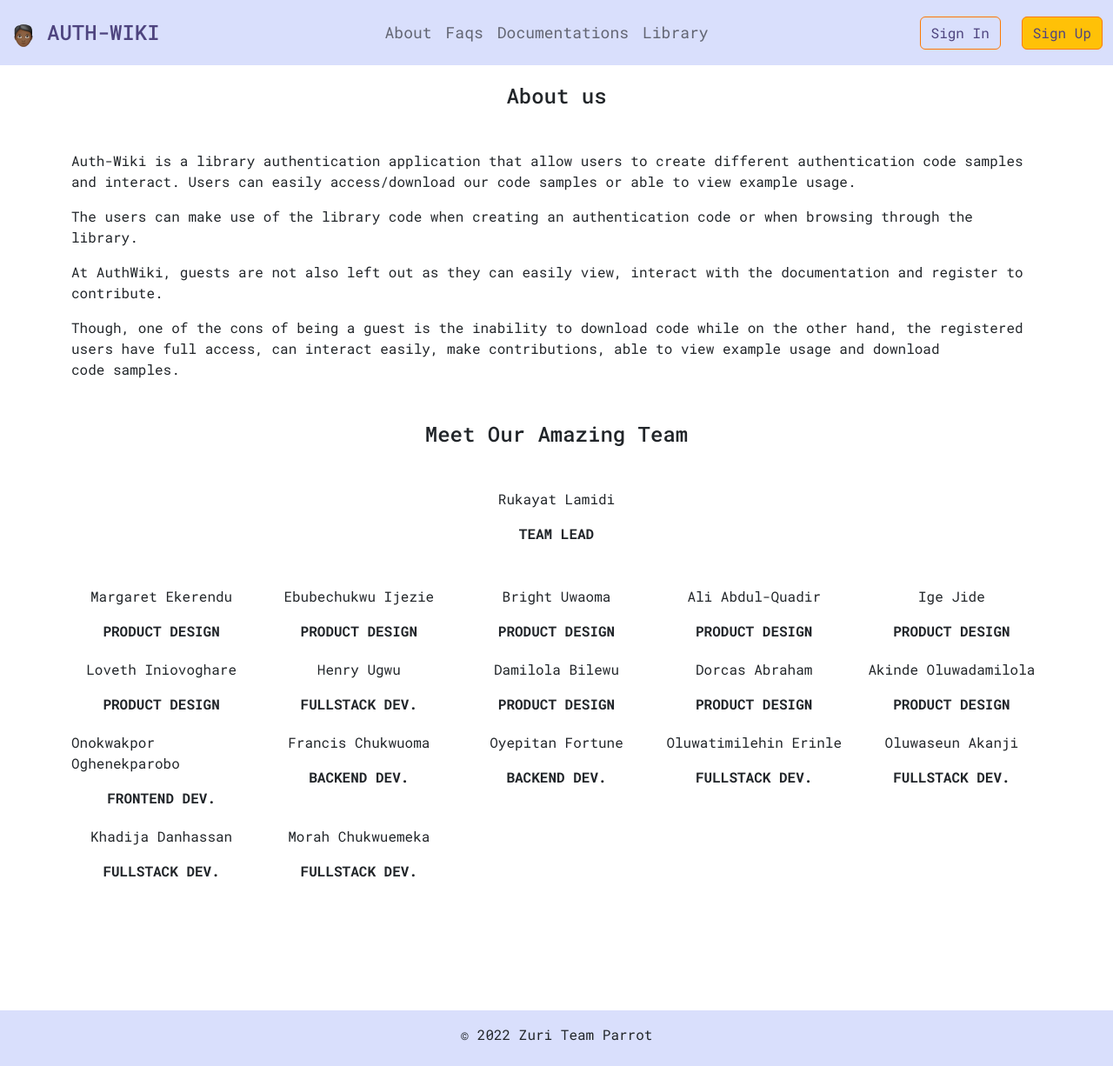
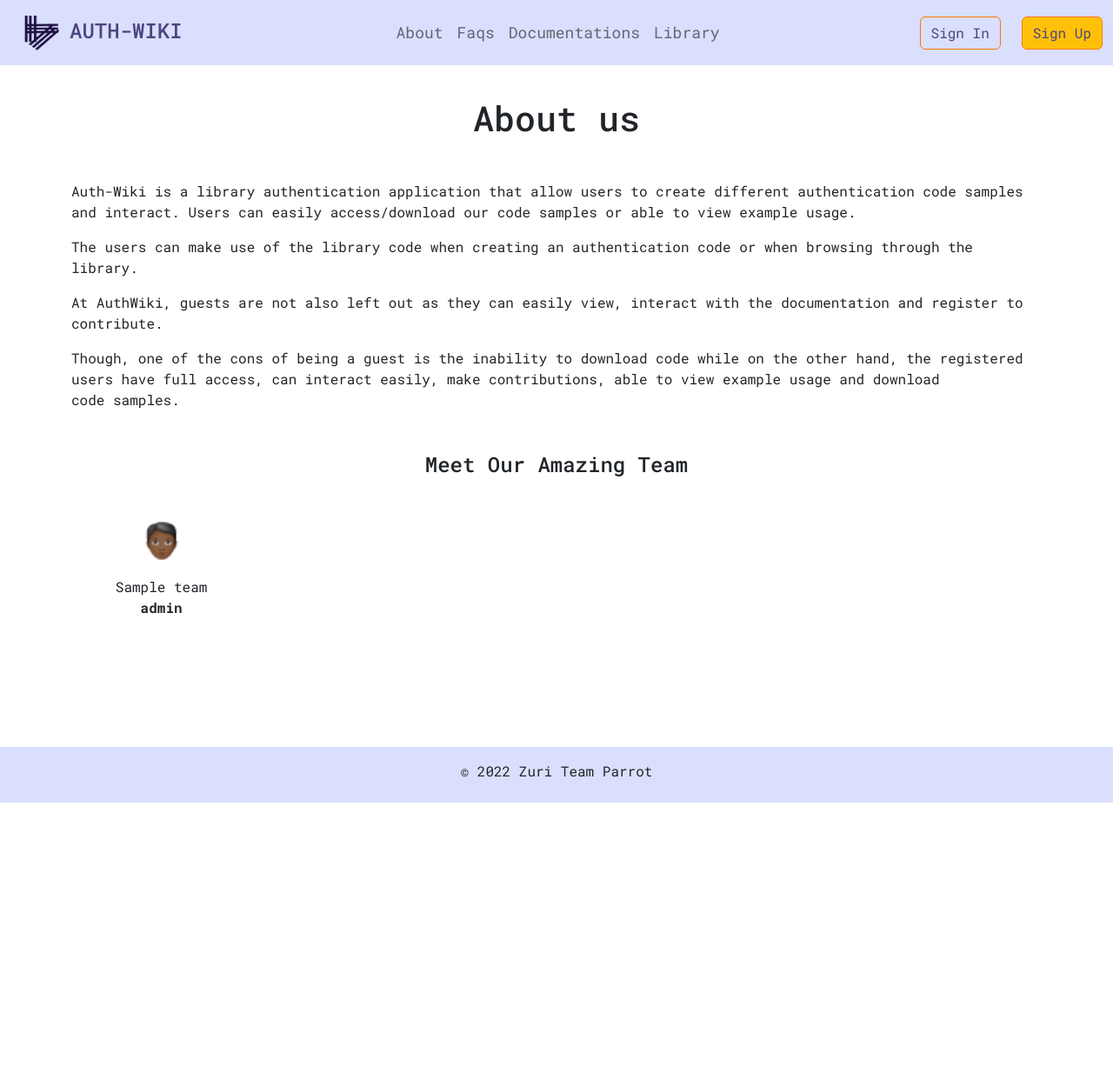
Before and after one commit to zuri-training/Auth_wiki-Team-Parrot, a Django app: page /about/ in a window 1280 px wide. Shown: the whole page at 87% size. After the commit the page ends 923 px from the top, so only its background shows below. Run offline with Django 4.2, Linux system fonts and the light colour scheme; tables that the repository leaves empty hold one stand-in row (values such as "Sample post"); some libraries are stand-ins or nearby versions.

Commit message:
Worked on design

```diff
--- a/library/admin.py
+++ b/library/admin.py
@@ -4,6 +4,7 @@ from .models import *
 # Register your models here.
 
 admin.site.register(Faq)
+admin.site.register(Team)
 admin.site.register(Post)
 admin.site.register(Comment)
 admin.site.register(Category)
--- a/library/models.py
+++ b/library/models.py
@@ -78,3 +78,20 @@ class Documentation(models.Model):
 
     def __str__(self):
         return self.title
+
+GENDER_CHOICES = (
+    ('male.png','MALE'),
+    ('female.jpg','FEMALE'),
+    # ('Choose not to say','CHOOSE NOT TO SAY'),
+    # ('Others','OTHERS'),
+    # ('Select Gender','SELECT GENDER')
+)
+
+
+class Team(models.Model):
+    name = models.CharField(max_length=100)
+    role = models.CharField(max_length=100)
+    image_choice = models.CharField(max_length=30, choices=GENDER_CHOICES, default='Select Gender')
+
+    def __str__(self):
+        return self.name
--- a/library/templates/main/about.html
+++ b/library/templates/main/about.html
@@ -1,12 +1,13 @@
 {% extends 'main/base.html' %}
 
 {% block page_title %} About {% endblock %}
+{% load static %}
 
 {% block content %}
 
 <main class="container">
-  <div class="py-5">
-    <h3 class="text-center mt-5">About us</h3>
+  <div class="pt-3">
+    <h1 class="text-center">About us</h1>
     <div class="my-5">
       <p>
         Auth-Wiki is a library authentication application that allow users to create different
@@ -29,80 +30,33 @@
     </div>
     <h3 class="text-center">Meet Our Amazing Team</h3>
     <div class="mt-5">
-      <div class="d-flex flex-column align-items-center mb-5">
-        <p>Rukayat Lamidi</p>
-        <b>TEAM LEAD</b>
+
+      <div class="team">
+      {% for data in about_data %}
+
+        <div class="d-flex flex-column align-items-center mb-5">
+
+          <div class="mb-3">
+
+            {% if data.image_choice == 'male.png' %}
+            <div> <img src=' {% static "img/"|add:"male.png" %} ' alt='not found' class='rounded-circle' width='50px' height='50px'> </div>
+
+            {% else %}
+            <div> <img src=' {% static "img/"|add:"female.jpg" %} ' alt='not found' class='rounded-circle' width='50px' height='50px'> </div>
+
+            {% endif %}
+          </div>
+
+
+          <span>{{data.name}}</span>
+          <b>{{data.role}}</b>
+        </div>
+
+        {% endfor %}
+
       </div>
-      <div class="team">
-        <div class="d-flex flex-column align-items-center">
-          <p>Margaret Ekerendu</p>
-          <b>PRODUCT DESIGN</b>
-        </div>
-        <div class="d-flex flex-column align-items-center">
-          <p>Ebubechukwu Ijezie</p>
-          <b>PRODUCT DESIGN</b>
-        </div>
-        <div class="d-flex flex-column align-items-center">
-          <p>Bright Uwaoma</p>
-          <b>PRODUCT DESIGN</b>
-        </div>
-        <div class="d-flex flex-column align-items-center">
-          <p>Ali Abdul-Quadir</p>
-          <b>PRODUCT DESIGN</b>
-        </div>
-        <div class="d-flex flex-column align-items-center">
-          <p>Ige Jide</p>
-          <b>PRODUCT DESIGN</b>
-        </div>
-        <div class="d-flex flex-column align-items-center">
-          <p>Loveth Iniovoghare</p>
-          <b>PRODUCT DESIGN</b>
-        </div>
-        <div class="d-flex flex-column align-items-center">
-          <p>Henry Ugwu</p>
-          <b>FULLSTACK DEV.</b>
-        </div>
-        <div class="d-flex flex-column align-items-center">
-          <p>Damilola Bilewu</p>
-          <b>PRODUCT DESIGN</b>
-        </div>
-        <div class="d-flex flex-column align-items-center">
-          <p>Dorcas Abraham</p>
-          <b>PRODUCT DESIGN</b>
-        </div>
-        <div class="d-flex flex-column align-items-center">
-          <p>Akinde Oluwadamilola</p>
-          <b>PRODUCT DESIGN</b>
-        </div>
-        <div class="d-flex flex-column align-items-center">
-          <p>Onokwakpor Oghenekparobo</p>
-          <b>FRONTEND DEV.</b>
-        </div>
-        <div class="d-flex flex-column align-items-center">
-          <p>Francis Chukwuoma</p>
-          <b>BACKEND DEV.</b>
-        </div>
-        <div class="d-flex flex-column align-items-center">
-          <p>Oyepitan Fortune</p>
-          <b>BACKEND DEV.</b>
-        </div>
-        <div class="d-flex flex-column align-items-center">
-          <p>Oluwatimilehin Erinle</p>
-          <b>FULLSTACK DEV.</b>
-        </div>
-        <div class="d-flex flex-column align-items-center">
-          <p>Oluwaseun Akanji</p>
-          <b>FULLSTACK DEV.</b>
-        </div>
-        <div class="d-flex flex-column align-items-center">
-          <p>Khadija Danhassan</p>
-          <b>FULLSTACK DEV.</b>
-        </div>
-        <div class="d-flex flex-column align-items-center">
-          <p>Morah Chukwuemeka</p>
-          <b>FULLSTACK DEV.</b>
-        </div>
-      </div>
+
+
     </div>
   </div>
 </main>
--- a/library/templates/main/base.html
+++ b/library/templates/main/base.html
@@ -25,7 +25,7 @@
     <title> {% block page_title %} {% endblock %} </title>
   </head>
 
-  <body id="home">
+  <body class="pt-5">
     <!-- note: this page is for unauthenticated users -->
     <!-- navbar -->
 
@@ -34,8 +34,8 @@
     <nav class="navbar navbar-expand-lg fixed-top un-nav py-3">
       <div class="container-fluid">
         <div class="nav-logo pl-5">
-          <a class="navbar-brand" href="{% url 'home' %}"
-            ><span><img src="{% static 'main/img/head.png'%}" alt="logo-head" /></span>
+          <a class="navbar-brand ms-3" href="{% url 'home' %}"
+            ><span><img src="{% static 'main/img/auth_wiki_logo.png' %}" alt="logo-head" width="40px" height="40px" /></span>
             <span class="logo-text">AUTH-WIKI</span></a
           >
         </div>
@@ -140,15 +140,6 @@
             </div>
 
           {% endif %}
-            <!-- Auth users -->
-            <!-- <div>
-              <a href="#" class="btn btn-warning">
-                <span>
-                  <img class="update-profile__img" src="./assets/head.png" alt="logo-head"
-                /></span>
-                <span>Profile</span>
-              </a>
-            </div> -->
           </div>
         </div>
       </div>
@@ -156,11 +147,11 @@
 
 
 
-
+    <div class="mt-5">
     {% block content %}
 
     {% endblock %}
-
+   </div>
 
     <footer class="d-block" style='position: relative; bottom:0; margin-top:100px;'>
         <div class="bg-light-grey py-2">
--- a/library/templates/main/documentation.html
+++ b/library/templates/main/documentation.html
@@ -4,9 +4,9 @@
 
 {% block content %}
 
-<div class='container doc-color' style='margin-top:10%; margin-bottom:10%;'>
+<div class='container doc-color pt-5'>
     <div class='row'>
-        <div class='d-none d-md-block col-lg-3 mb-5'>
+        <div class='d-none d-md-block col-lg-3 mt-3 mb-5'>
             <div id="list-documentation" class="content-group position-fixed side-nav pe-5">
                 <a class="list-group-item list-group-item-action" href="#list-project-summary">Project Summary</a>
                 <a class="list-group-item list-group-item-action" href="#list-user-needs">Core User Needs</a>
@@ -22,7 +22,7 @@
         </div>
 
         <div class='col-12 col-md-9 px-5'>
-            <h3 class='text-center'>Auth-Wiki-Documentation</h3>
+            <h3 class='text-center '>Auth-Wiki-Documentation</h3>
             <h6 class='text-center'>Acess Documentation Here</h6>
 
             <div class="card d-block d-md-none my-5">
--- a/library/templates/main/faq.html
+++ b/library/templates/main/faq.html
@@ -5,9 +5,9 @@
 {% block content %}
 
 <main>
-  <div class="container py-5">
+  <div class="container pt-3">
     <div>
-      <h3 class="text-center mt-5 py-3">FAQs</h3>
+      <h3 class="text-center pb-3 pt-3">FAQs</h3>
 
   <div class="accordion accordion-flush mb-5" id="accordionFlushExample">
 
--- a/library/views.py
+++ b/library/views.py
@@ -15,15 +15,16 @@ from django.db.models.query_utils import Q
 # Create your views here.
 def home_view(request):
     template_name = 'main/index.html'
-    context = {}
-
-    return render(request, template_name)
+    data = Post.objects.all()
+    context = {'post_data':data[:4]}
+    return render(request, template_name, context)
 
 def about_view(request):
     template_name = 'main/about.html'
-    context = {}
+    data = Team.objects.all()
+    context = {'about_data':data}
 
-    return render(request, template_name)
+    return render(request, template_name, context=context)
 
 def faq_view(request):
     template_name = 'main/faq.html'
@@ -74,7 +75,6 @@ def detail_view(request, slug):
 
     return render(request, template_name, context)
 
-
 def search_library(request):
     search_q = request.GET.get('q')
     filtered_object = Post.objects.filter(Q(title__contains=search_q) | Q(description__contains=search_q))
@@ -84,7 +84,6 @@ def search_library(request):
         'searched_q': search_q,
     }
     return render(request, 'main/search.html', context)
-
 
 
 
```
Also changed, not shown: library/static/main/css/styles.css (+4 -4 lines), library/templates/main/details_page.html (+2 -6 lines), library/templates/main/index.html (+25 -66 lines), library/templates/main/library.html (+11 -15 lines), library/templates/main/search.html (+30 -8 lines), library/migrations/0015_team.py (added), library/static/main/img/auth_wiki_logo.png (added).
